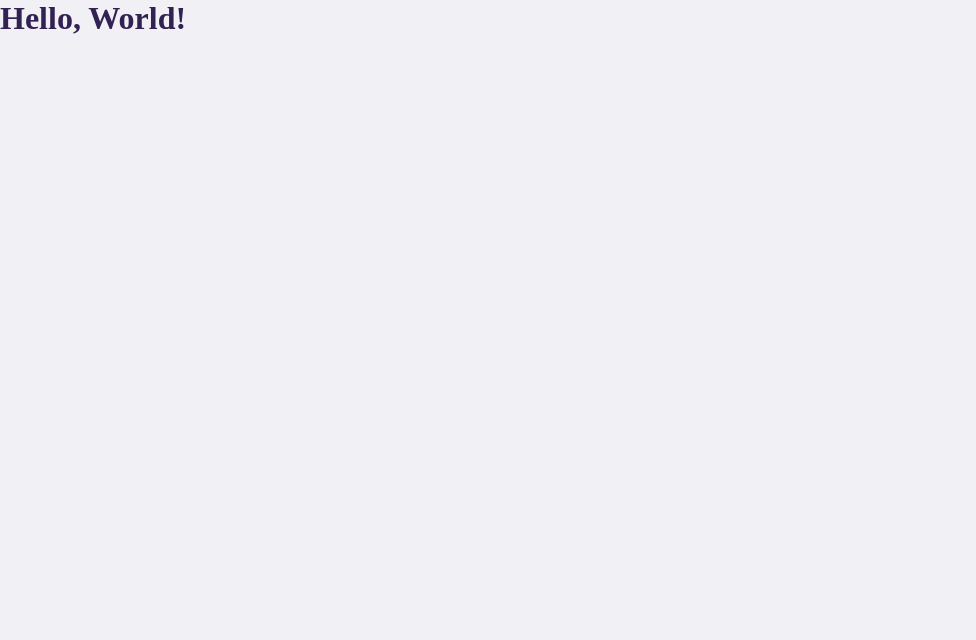
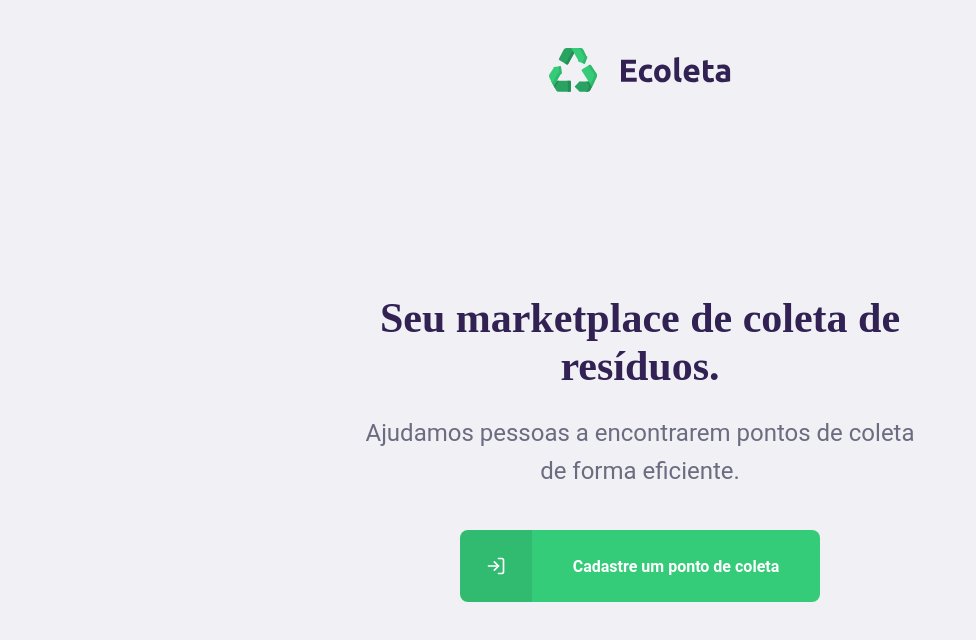
Before and after one commit to afmdaniel/nlw-frontend-web, a React (Create React App) app: page / in a window 1280 px wide. Shown: the top 640 px of the page, without its empty margins (0-976 px from the left). Built offline with nearby package versions, Linux system fonts and the light colour scheme; the HTML template or start-up script is replaced by a standard one.

Commit message:
Implement Home component

```diff
--- a/package.json
+++ b/package.json
@@ -12,6 +12,7 @@
     "@types/react-dom": "^16.9.0",
     "react": "^16.13.1",
     "react-dom": "^16.13.1",
+    "react-icons": "^3.10.0",
     "react-scripts": "3.4.1",
     "typescript": "~3.7.2"
   },
--- a/src/pages/Home/index.tsx
+++ b/src/pages/Home/index.tsx
@@ -1,8 +1,31 @@
 import React from 'react'
+import { FiLogIn } from 'react-icons/fi'
+
+import './styles.css'
+
+import logo from '../../assets/logo.svg'
 
 const Home = () => {
     return (
-        <h1>Hello, World!</h1>
+        <div id="page-home">
+            <div className="content">
+                <header>
+                    <img src={logo} alt="Ecoleta"/>
+                </header>
+
+                <main>
+                    <h1>Seu marketplace de coleta de resíduos.</h1>
+                    <p>Ajudamos pessoas a encontrarem pontos de coleta de forma eficiente.</p>
+
+                    <a href="/cadastro">
+                        <span>
+                            <FiLogIn />
+                        </span>
+                        <strong>Cadastre um ponto de coleta</strong>
+                    </a>
+                </main>
+            </div>
+        </div>
     )
 }
 
--- a/src/pages/Home/styles.css
+++ b/src/pages/Home/styles.css
@@ -1,7 +1,7 @@
 #page-home {
     height: 100vh;
 
-    background: url('../../assets/home-background.svg') no-repeat 600px bottom;
+    background: url('../../assets/home-background.svg') no-repeat right bottom;
 }
 
 #page-home .content {
@@ -83,7 +83,11 @@
     background: #2FB86E;
 }
 
-@media(max-width: 900px) {
+@media(max-width: 1300px) {
+    #page-home {
+        background: none;
+    }
+
     #page-home .content {
         align-items: center;
         text-align: center;
```
Also changed, not shown: 1 other file (tests, documents, lock files or other folders).
